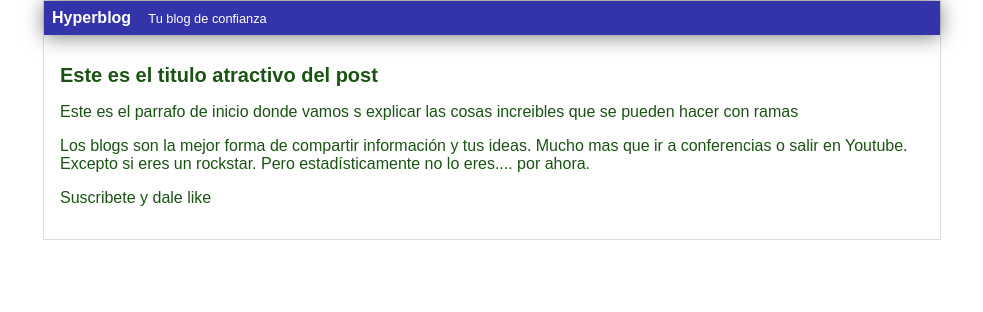
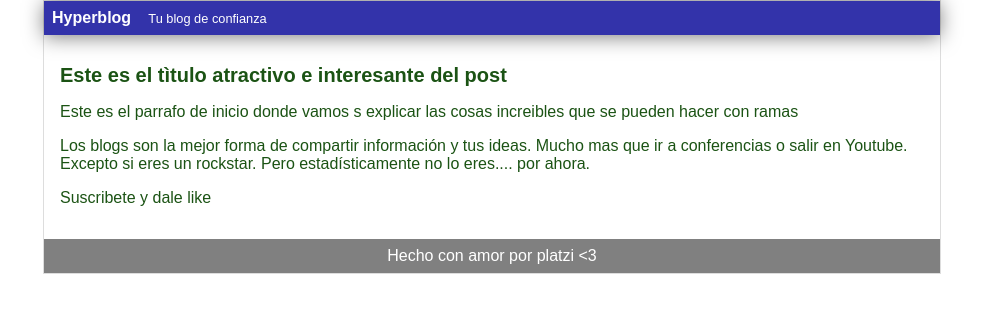
Before and after one commit to leidyDaza/hyperblog, a plain HTML site: page index.html in a window 1280 px wide. Shown: the whole page, without its empty margins (148-1131 px from the left). Drawn offline with Linux system fonts and the light colour scheme.

Commit message:
Cabecera footer terminado

```diff
--- a/css/style.css
+++ b/css/style.css
@@ -2,7 +2,7 @@ body
 {
     color: rgb(27, 83, 20);
     text-align: center;
-    font-family: fantasy;
+    font-family: arial;
     font-size: 16px;
     margin: 0;
     padding: 0;
@@ -43,3 +43,9 @@ body
 {
     padding: 1em;
 }
+#footer{
+	background: gray;
+	text-align:center;
+	color:white;
+	padding:0.5em;
+}
--- a/index.html
+++ b/index.html
@@ -11,7 +11,7 @@
         <span id="tagline">Tu blog de confianza</span>
       </div>
         <div id="post">
-            <h1>Este es el titulo atractivo del post</h1>
+            <h1>Este es el tìtulo atractivo e interesante del post</h1>
             <p>Este es el parrafo de inicio donde vamos s explicar
                 las cosas increibles que se pueden hacer con ramas
             </p>
@@ -25,6 +25,9 @@
             <p>
                 Suscribete y dale like
             </p>
+		</div>
+		<div id="footer">
+                Hecho con amor por platzi &lt;3
         </div>
     </div>
 </body>
```
